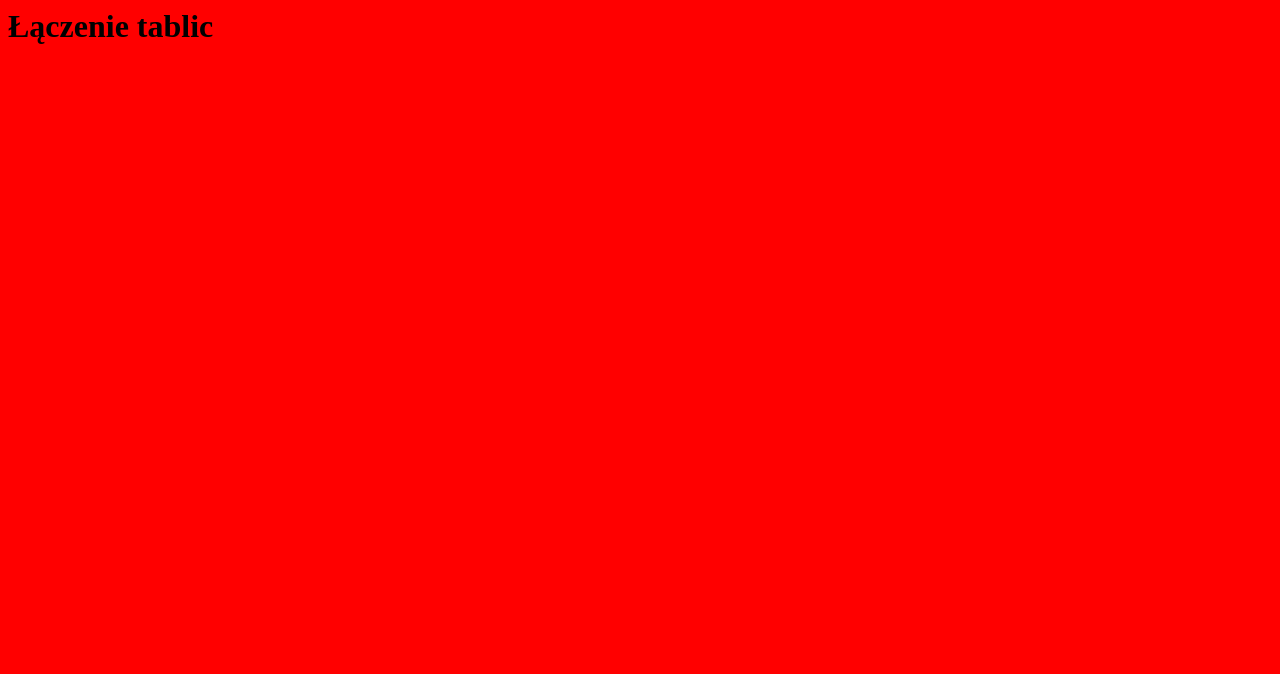
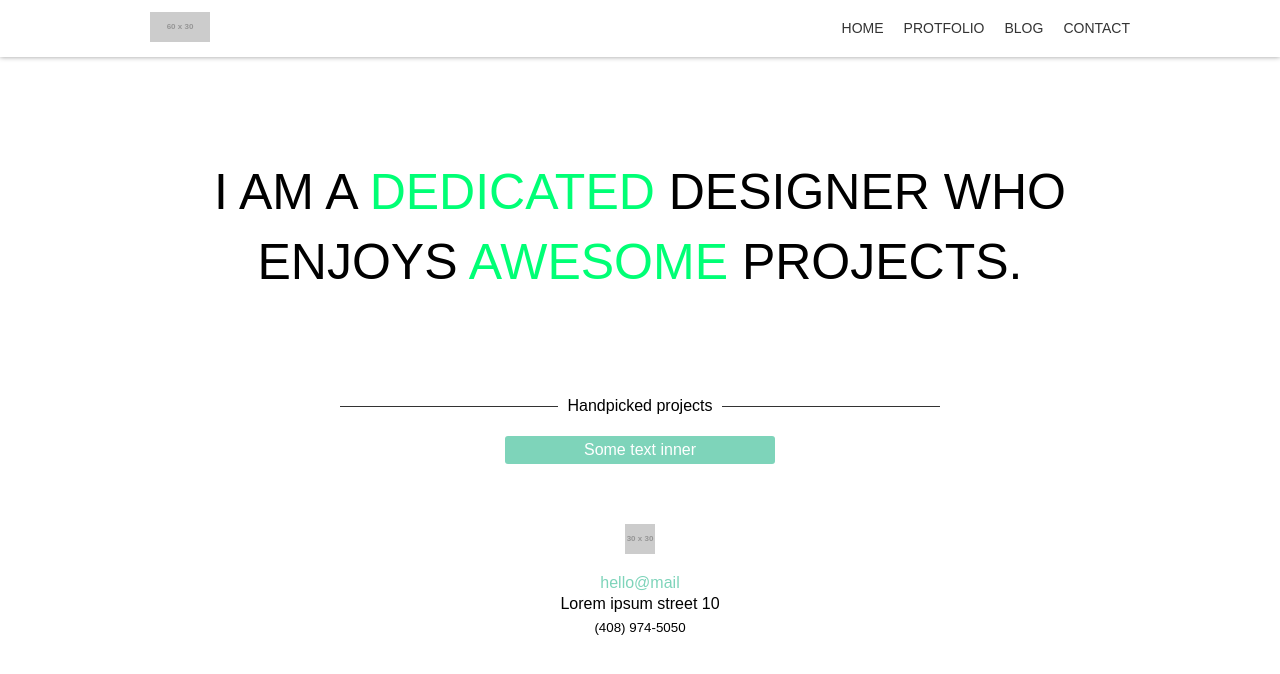
Before and after one commit to EwaPerzanowska/zadanie-8.5, a website: page index.html in a window 1280 px wide. Drawn offline with nearby package versions, Linux system fonts and the light colour scheme; files that its build step writes are made by us from their sources; placeholder pictures from the web are drawn by us.

Commit message:
Zadanie dodatkowe

```diff
--- a/gruntfile.js
+++ b/gruntfile.js
@@ -27,7 +27,7 @@ module.exports = function(grunt) {
 
     browserSync: {
   		bsFiles: {
-  			src : ['js/*.js', 'css/style.css']
+  			src : ['js/*.js', 'index.html', 'css/style.css']
       },
       options: {
         watchTask: true,
--- a/index.html
+++ b/index.html
@@ -5,9 +5,99 @@
     <link rel="stylesheet" href="css/style.css">
   </head>
   <body>
-    <h1>
-      Łączenie tablic
-    </h1>
+
+    <header class="TopBar">
+      <div class="wrapper">
+        <div class="logo">
+          <img src="http://placehold.it/60x30" alt="">
+        </div>
+
+        <nav class="navigation">
+          <ul class="Menu">
+            <li class="item">
+              <a href="#">
+                Home
+              </a>
+            </li>
+            <li class="item">
+              <a href="#">
+                Protfolio
+              </a>
+            </li>
+            <li class="item">
+              <a href="#">
+                Blog
+              </a>
+            </li>
+            <li class="item">
+              <a href="#">
+                Contact
+              </a>
+            </li>
+            <li class="item -hamburger">
+              <a href="#">
+                <i class="i-hamburger"></i>
+              </a>
+            </li>
+          </ul>
+        </nav>
+      </div>
+    </header>
+
+
+    <div class="Slogan">
+      <div class="wrapper">
+
+        <p class="Headline">
+          I am a <span>dedicated</span> designer who enjoys <span>awesome</span> projects.
+        </p>
+
+      </div>
+    </div>
+
+    <div class="Title">
+      <span>
+        Handpicked projects
+      </span>
+    </div>
+
+
+    <div class="h-centerInner">
+
+      <div class="Button">
+        <span>
+          Some text inner
+        </span>
+      </div>
+
+    </div>
+
+
+    <div class="h-centerInner">
+
+      <div class="AddressBox">
+
+        <div class="icon -letter"></div>
+
+        <a
+          class="email"
+          href="#">
+          hello@mail
+        </a>
+        <p>
+          Lorem ipsum street 10
+        </p>
+        <p>
+          <small>
+            (408) 974-5050
+          </small>
+        </p>
+
+      </div>
+
+    </div>
+
+
     <script type="text/javascript" src="js/scripts.js"></script>
   </body>
 </html>
--- /dev/null
+++ b/sass/helper.sass
@@ -0,0 +1,11 @@
+=clearfix()
+  &::after,
+  &::before
+    content: ''
+    display: table
+    clear: both
+
+
+$baseColor: #333
+$baseColor1: #fff
+$baseColor2: #7ed4ba
--- a/sass/style.sass
+++ b/sass/style.sass
@@ -1,3 +1,155 @@
+@import helper
+
 body
   position: relative
-  background: red
+  margin: 0
+  font-family: Arial, sans-serif
+
+ul
+  padding: 0
+  list-style: none
+
+.i-hamburger
+  display: inline-block
+  width: 20px
+  height: 3px
+  background: $baseColor
+  position: relative
+
+  &::after,
+  &::before
+    content: ''
+    position: absolute
+    left: 0
+    width: 20px
+    height: 3px
+    background: $baseColor
+    top: 5px
+
+  &::after
+    top: 10px
+
+.container
+  margin: 0 auto
+  max-width: 1000px
+  box-sizing: border-box
+
+.TopBar
+  box-shadow: 0 0 5px rgba(0, 0, 0, .4)
+  > .wrapper
+    +clearfix
+    @extend .container
+
+    .logo
+      float: left
+      width: 20%
+      padding: 12px 0 15px 10px
+      box-sizing: border-box
+
+    .navigation
+      float: right
+      width: 80%
+
+.Menu
+  +clearfix
+  float: right
+
+  .item
+    float: left
+
+    &.-hamburger
+      display: none
+
+    a
+      display: inline-block
+      font-size: 14px
+      line-height: 24px
+      text-decoration: none
+      text-transform: uppercase
+      padding: 0 10px
+      color: $baseColor
+
+  @media screen and (max-width: 768px)
+    .item
+      display: none
+
+      &.-hamburger
+        display: inline-block
+        padding: 7px 0 0
+
+.Slogan
+  > .wrapper
+    padding: 50px 10px
+    @extend .container
+
+.Headline
+  text-align: center
+  font-size: 50px
+  line-height: 1.4em
+  text-transform: uppercase
+
+  span
+    color: #00ff75
+
+  @media screen and (max-width: 768px)
+    font-size: 24px
+
+.Title
+  text-align: center
+  position: relative
+  max-width: 600px
+  margin: 0 auto
+
+  span
+    background: $baseColor1
+    position: relative
+    z-index: 2
+    padding: 0 10px
+
+  &::after
+    content: ''
+    display: block
+    border-bottom: 1px solid $baseColor
+    position: relative
+    top: -9px
+
+.h-centerInner
+  padding: 20px 10px
+  text-align: center
+
+.Button
+  display: inline-block
+  background: $baseColor2
+  color: $baseColor1
+
+  border-radius: 3px
+
+  padding: 5px  10px
+  text-align: center
+  width: 250px
+  transition: background .3s
+
+  &:hover
+    background: darken($baseColor2, 10%)
+  span
+    position: relative
+
+.AddressBox
+
+  .icon
+    margin: 20px
+    display: inline-block
+    width: 30px
+    height: 30px
+
+    &.-letter
+      background: url(http://placehold.it/30x30) no-repeat center center
+
+  a
+    display: block
+    color: $baseColor2
+    text-decoration: none
+
+  p
+    margin: 0
+    line-height: 1.5em
```
